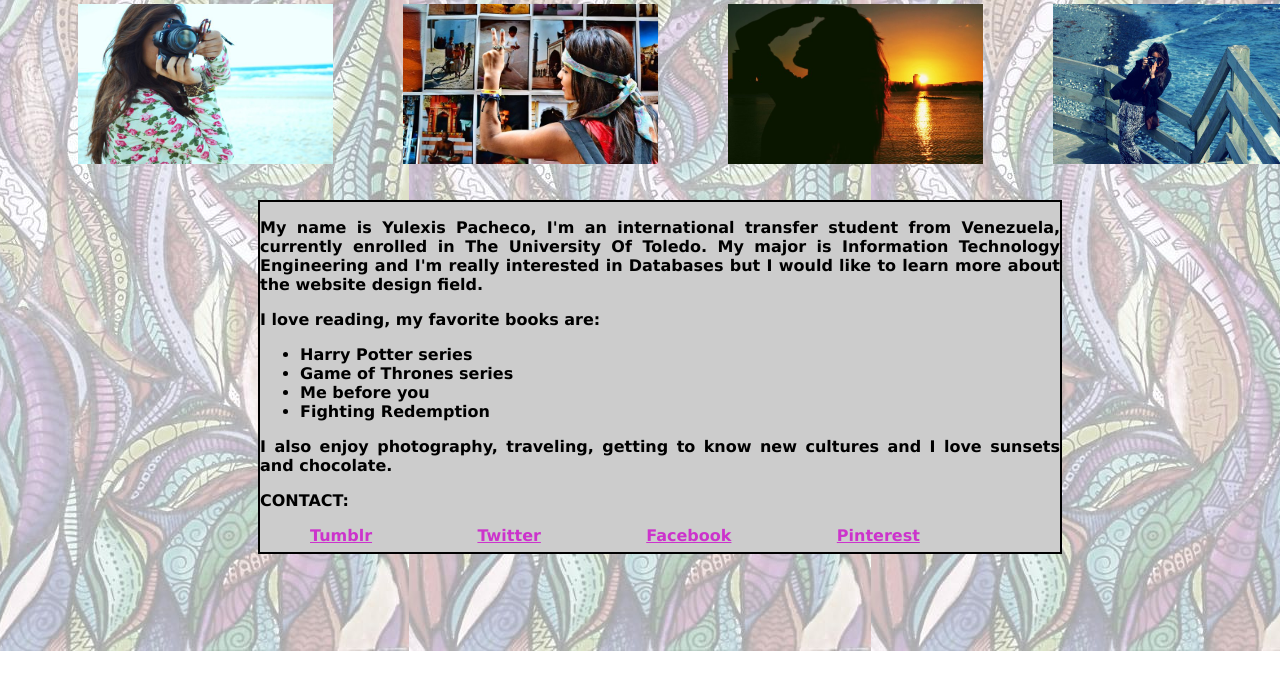
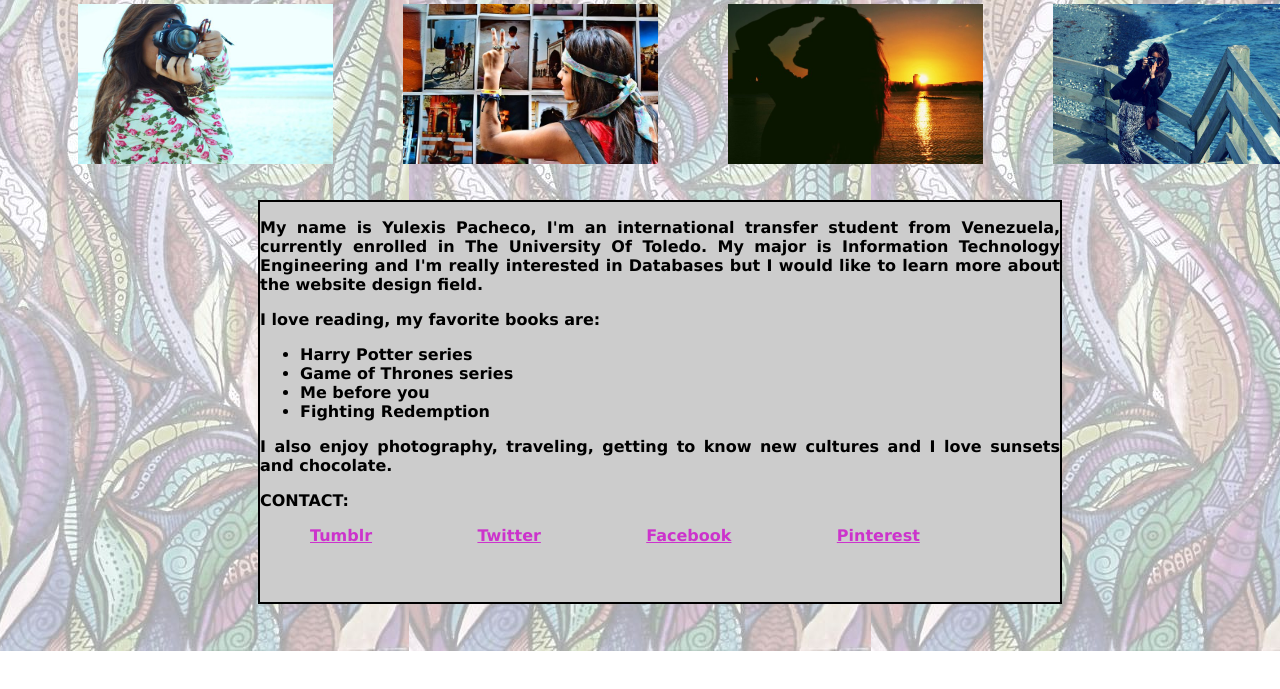
Before and after one commit to yule2403/ypacheco-site, a plain HTML site: page Index.html in a window 1280 px wide. Shown: the part 99-788 px from the top of the page. Drawn offline with Linux system fonts and the light colour scheme.

Commit message:
Commit homework1

```diff
--- a/css/Style.css
+++ b/css/Style.css
@@ -9,7 +9,7 @@ html {
 }
 .container {
 	  width: 1355px;
- 	 height: 650px;
+ 	 height: 700px;
 
 }
 
@@ -34,7 +34,7 @@ h1 {
 .box
 {
    width: 800px;
-   height: 350px;
+   height: 400px;
    border:1px;
    background-color: #CCC;
    margin-top:200px;
```
